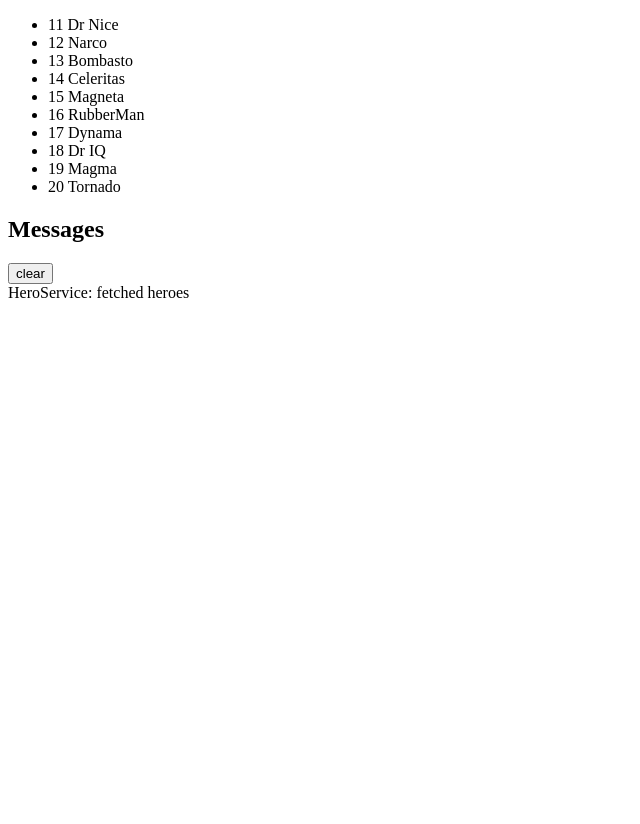
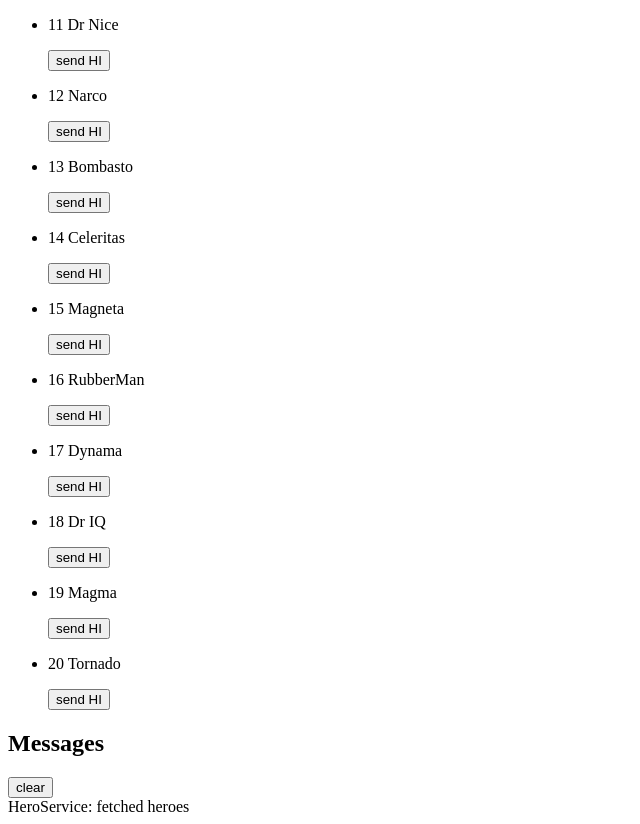
Before and after one commit to janakuma/heroesTour, an Angular app: page / in a window 1280 px wide. Shown: the whole page, without its empty margins (0-640 px from the left). Before the commit the page ends 800 px from the top, so only its background shows below. Built offline with nearby package versions, Linux system fonts and the light colour scheme.

Commit message:
서비스 이해하기

```diff
--- a/src/app/components/heroes/heroes.component.html
+++ b/src/app/components/heroes/heroes.component.html
@@ -1,10 +1,21 @@
 <ul>
   <li
     *ngFor="let hero of heroes"
-    (click)="onSelect(hero)"
   >
-    <span>{{hero.id}}</span>
-    {{hero.name}}
+    <p (click)="onSelect(hero)">
+      <span>{{hero.id}}</span>
+      {{hero.name}}
+    </p>
+
+    <button (click)="sendHi(hero)" >
+      send HI
+
+      <span *ngIf="hero.name === targetName">
+        {{targetName}}
+
+        {{heroService.sayHi(hero.name)}}
+      </span>
+    </button>
   </li>
 </ul>
 
--- a/src/app/components/heroes/heroes.component.scss
+++ b/src/app/components/heroes/heroes.component.scss
@@ -0,0 +1 @@
+.selected { font-weight: bold; }
--- a/src/app/components/heroes/heroes.component.ts
+++ b/src/app/components/heroes/heroes.component.ts
@@ -1,6 +1,7 @@
 import { Component, OnInit } from '@angular/core';
+import { Hero } from '../../interfaces/hero';
+
 import { HeroService } from '../../services/hero.service';
-import { Hero } from '../../interfaces/hero';
 import { MessageService } from '../../services/message.service';
 
 @Component({
@@ -11,6 +12,7 @@ import { MessageService } from '../../services/message.service';
 export class HeroesComponent implements OnInit {
   selectedHero: Hero;
   heroes: Hero[];
+  targetName?: string = '';
 
   constructor(
     private heroService: HeroService,
@@ -30,4 +32,12 @@ export class HeroesComponent implements OnInit {
     this.heroService.getHeroes()
       .subscribe(heroes => this.heroes = heroes);
   }
+
+  sendHi(hero: Hero) {
+    this.targetName = this.heroService.sayHi(hero.name);
+
+    console.log(this.targetName);
+
+  }
+
 }
--- a/src/app/services/hero.service.ts
+++ b/src/app/services/hero.service.ts
@@ -16,4 +16,8 @@ export class HeroService {
     this.messageService.add('HeroService: fetched heroes');
     return of(HEROES);
   }
+
+  sayHi(name) {
+    return `${name}`;
+  }
 }
```
Also changed, not shown: 1 other file (tests, documents, lock files or other folders).
